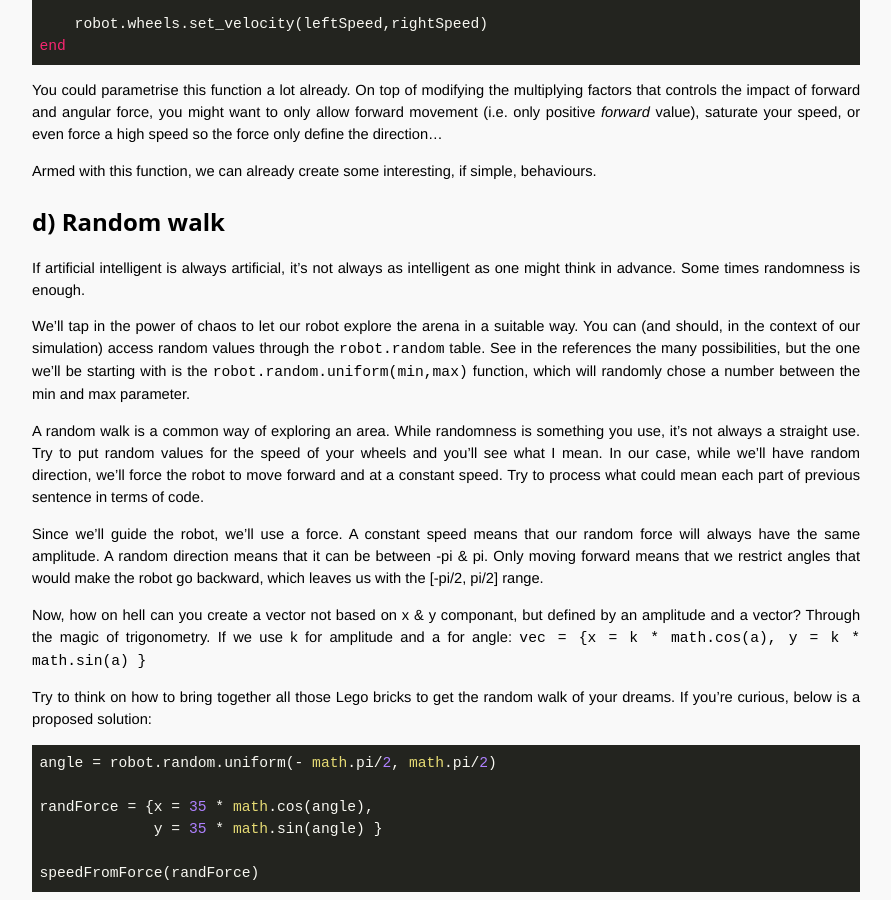
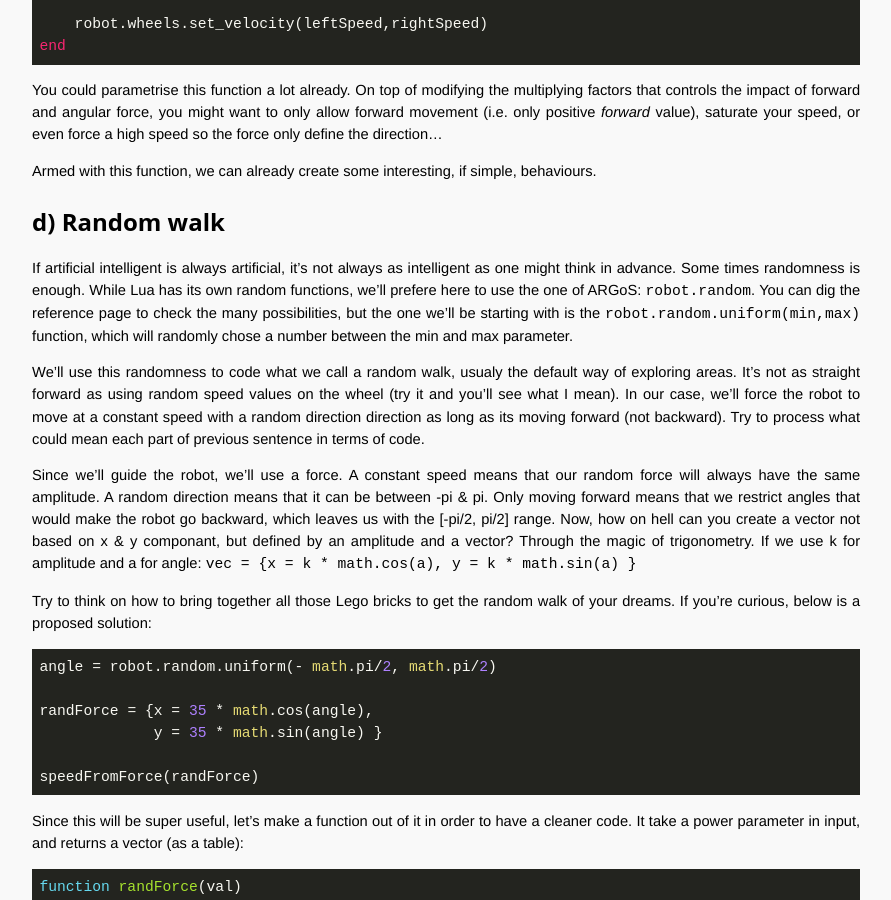
Before and after one commit to OpenTechSchool-Brussels/AI-for-robots-and-swarms, a Jekyll site: the page built from The-first-step.markdown, in a window 1280 px wide and 900 px high, scrolled down 2139 px. Shown: the whole window, without its empty margins (324-1215 px from the left). Built offline with Jekyll 4.4.1, drawn with Linux system fonts in a browser that asks for light colours; Markdown is read by kramdown in place of the engine named in the settings.

Commit message:
Update The-first-step.markdown

```diff
--- a/The-first-step.markdown
+++ b/The-first-step.markdown
@@ -92,15 +92,11 @@ You could parametrise this function a lot already. On top of modifying the multi
 Armed with this function, we can already create some interesting, if simple, behaviours.
 
 ## d) Random walk
-If artificial intelligent is always artificial, it's not always as intelligent as one might think in advance. Some times randomness is enough.
+If artificial intelligent is always artificial, it's not always as intelligent as one might think in advance. Some times randomness is enough. While Lua has its own random functions, we'll prefere here to use the one of ARGoS: `robot.random`. You can dig the reference page to check the many possibilities, but the one we'll be starting with is the `robot.random.uniform(min,max)` function, which will randomly chose a number between the min and max parameter.
 
-We'll tap in the power of chaos to let our robot explore the arena in a suitable way. You can (and should, in the context of our simulation) access random values through the `robot.random` table. See in the references the many possibilities, but the one we'll be starting with is the `robot.random.uniform(min,max)` function, which will randomly chose a number between the min and max parameter.
+We'll use this randomness to code what we call a random walk, usualy the default way of exploring areas. It's not as straight forward as using random speed values on the wheel (try it and you'll see what I mean). In our case, we'll force the robot to move at a constant speed with a random direction direction as long as its moving forward (not backward). Try to process what could mean each part of previous sentence in terms of code.
 
-A random walk is a common way of exploring an area. While randomness is something you use, it's not always a straight use. Try to put random values for the speed of your wheels and you'll see what I mean. In our case, while we'll have random direction, we'll force the robot to move forward and at a constant speed. Try to process what could mean each part of previous sentence in terms of code.
-
-Since we'll guide the robot, we'll use a force. A constant speed means that our random force will always have the same amplitude. A random direction means that it can be between -pi & pi. Only moving forward means that we restrict angles that would make the robot go backward, which leaves us with the [-pi/2, pi/2] range.
-
-Now, how on hell can you create a vector not based on x & y componant, but defined by an amplitude and a vector? Through the magic of trigonometry. If we use k for amplitude and a for angle: `vec = {x = k * math.cos(a), y = k * math.sin(a) }`
+Since we'll guide the robot, we'll use a force. A constant speed means that our random force will always have the same amplitude. A random direction means that it can be between -pi & pi. Only moving forward means that we restrict angles that would make the robot go backward, which leaves us with the [-pi/2, pi/2] range. Now, how on hell can you create a vector not based on x & y componant, but defined by an amplitude and a vector? Through the magic of trigonometry. If we use k for amplitude and a for angle: `vec = {x = k * math.cos(a), y = k * math.sin(a) }`
 
 Try to think on how to bring together all those Lego bricks to get the random walk of your dreams. If you're curious, below is a proposed solution:
 
```
